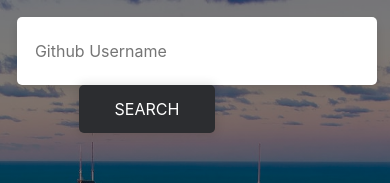
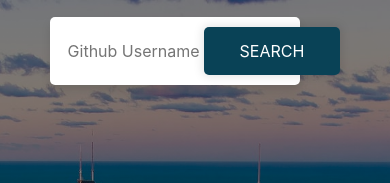
Before and after one commit to justdheja/vue-github-card, a Vue app: page / in a window 390 px wide. Shown: the top 183 px of the page. Built offline with nearby package versions, Linux system fonts and the light colour scheme.

Commit message:
fix: media query

```diff
--- a/src/components/SearchUser.vue
+++ b/src/components/SearchUser.vue
@@ -11,6 +11,7 @@ $text: #9c9c9c;
 $input-bg-color: #fff;
 $input-text-color: #a3a3a3;
 $button-bg-color: #2c2d30;
+$button-bg-color-mobile: #094256;
 $button-text-color: #fff;
 
 //** root
@@ -19,13 +20,6 @@ $button-text-color: #fff;
 	color: $text;
 	font: 1rem "PT Sans", sans-serif;
 }
-
-html,
-body,
-.container {
-	height: 100%;
-}
-
 a {
 	color: inherit;
 
@@ -95,4 +89,19 @@ a {
 		padding: 22px 18px;
 	}
 }
+
+// mobile
+
+@media screen and (max-width: 1025px) {
+  .form{
+    &__field{
+      width: 250px;
+    }
+  }
+  .btn{
+    &--primary{
+      background: $button-bg-color-mobile;
+    }
+  }
+}
 </style>
```
